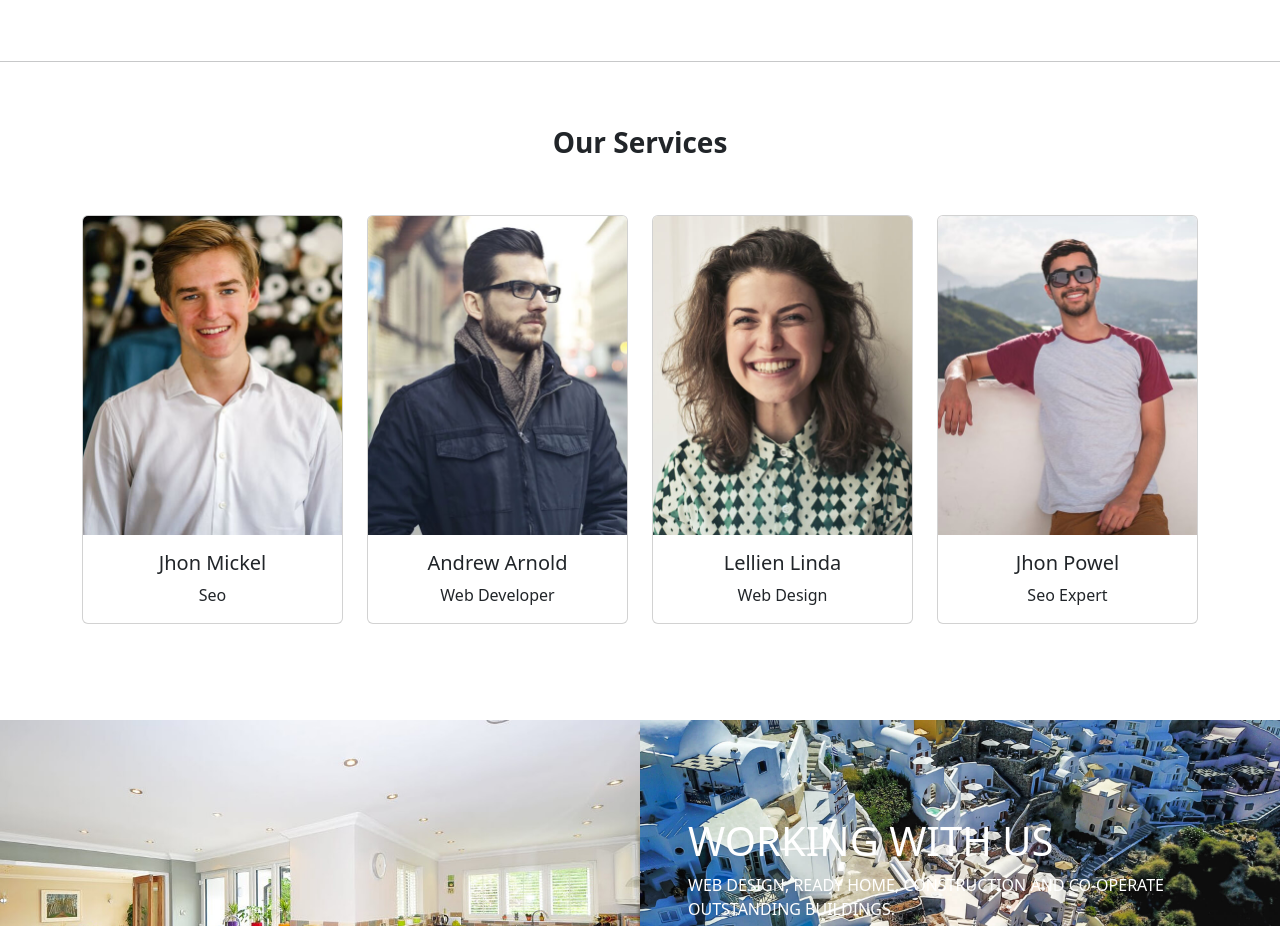
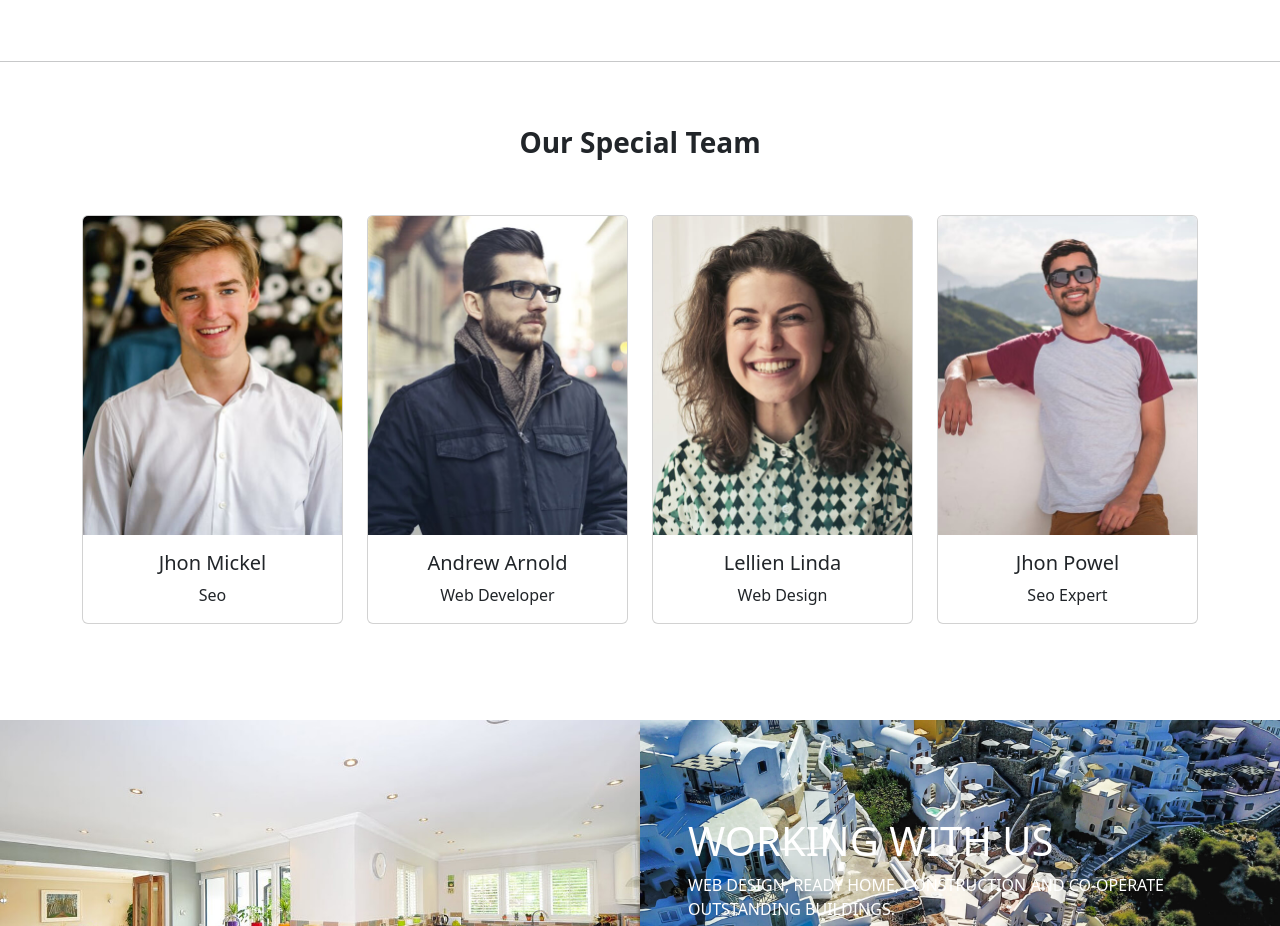
Before and after one commit to O-Turan/bootstrap-mockup, a plain HTML site: page index.html in a window 1280 px wide. Shown: the part 1803-2729 px from the top of the page. Drawn offline with nearby package versions, Linux system fonts and the light colour scheme.

Commit message:
commentary added

```diff
--- a/index.html
+++ b/index.html
@@ -13,7 +13,7 @@
 
 <body>
 
-
+  <!-- header -->
   <div class="container">
     <nav class="navbar navbar-expand-lg navbar-light">
       <a class="navbar-brand" href="#"></a>
@@ -62,7 +62,7 @@
     </nav>
   </div>
 
-
+  <!-- carousel -->
   <div id="carouselExampleCaptions" class="carousel slide" data-bs-ride="carousel">
     <div class="carousel-indicators">
       <button type="button" data-bs-target="#carouselExampleCaptions" data-bs-slide-to="0" class="active"
@@ -115,7 +115,7 @@
   </div>
 
 
-
+  <!-- alert -->
   <div class="container mt-5">
     <div class="alert alert-warning alert-dismissible fade show" role="alert">
       Dit is een waarschuwingsmelding die je kunt sluiten!
@@ -123,7 +123,7 @@
     </div>
   </div>
 
-
+  <!-- about ebusiness -->
   <div class="container">
     <br><br>
     <h3 class="text-center fw-bolder">About EBusiness</h3>
@@ -148,7 +148,7 @@
 
   <hr>
 
-
+  <!-- our services -->
   <div class="container">
     <br><br>
     <h3 class="text-center fw-bolder">Our Services</h3>
@@ -232,9 +232,10 @@
 
   <hr>
 
+  <!-- our special team -->
   <div class="container">
     <br><br>
-    <h3 class="text-center fw-bolder">Our Services</h3>
+    <h3 class="text-center fw-bolder">Our Special Team</h3>
     <br><br>
     <div class="row">
       <div class="col-md-3">
@@ -278,7 +279,7 @@
 
   <br><br><br><br>
 
-
+  <!-- working with us -->
   <div class="container-fluid">
     <div class="row">
       <div class=" col-md-6 p-0">
@@ -298,6 +299,7 @@
   </div>
 
 
+  <!-- our portfolio -->
   <div class="container">
     <br><br>
     <h3 class="text-center fw-bolder">Our Portfolio</h3>
@@ -341,7 +343,7 @@
     </section>
   </div>
 
-
+  <!-- pricing table -->
   <div class="container">
     <br><br>
     <h3 class="text-center fw-bolder">Pricing Table</h3>
@@ -402,6 +404,7 @@
 
   <br><br><br>
 
+  <!-- banner -->
   <div class="suscribe-area bg-primary">
     <div class="container">
       <div class="row">
@@ -417,6 +420,8 @@
 
 
   <br><br><br><br>
+
+  <!-- map area -->
   <div class="container ">
     <div class="row">
       <div class="col-md-12 col-sm-12 col-xs-12">
@@ -505,7 +510,7 @@
   </div>
 
 
-
+  <!-- footer -->
   <footer class="row row-cols-1 row-cols-sm-2 row-cols-md-5 py-5 my-5 border-top">
     <div class="col mb-3">
       <a href="/" class="d-flex align-items-center mb-3 link-body-emphasis text-decoration-none">
```
